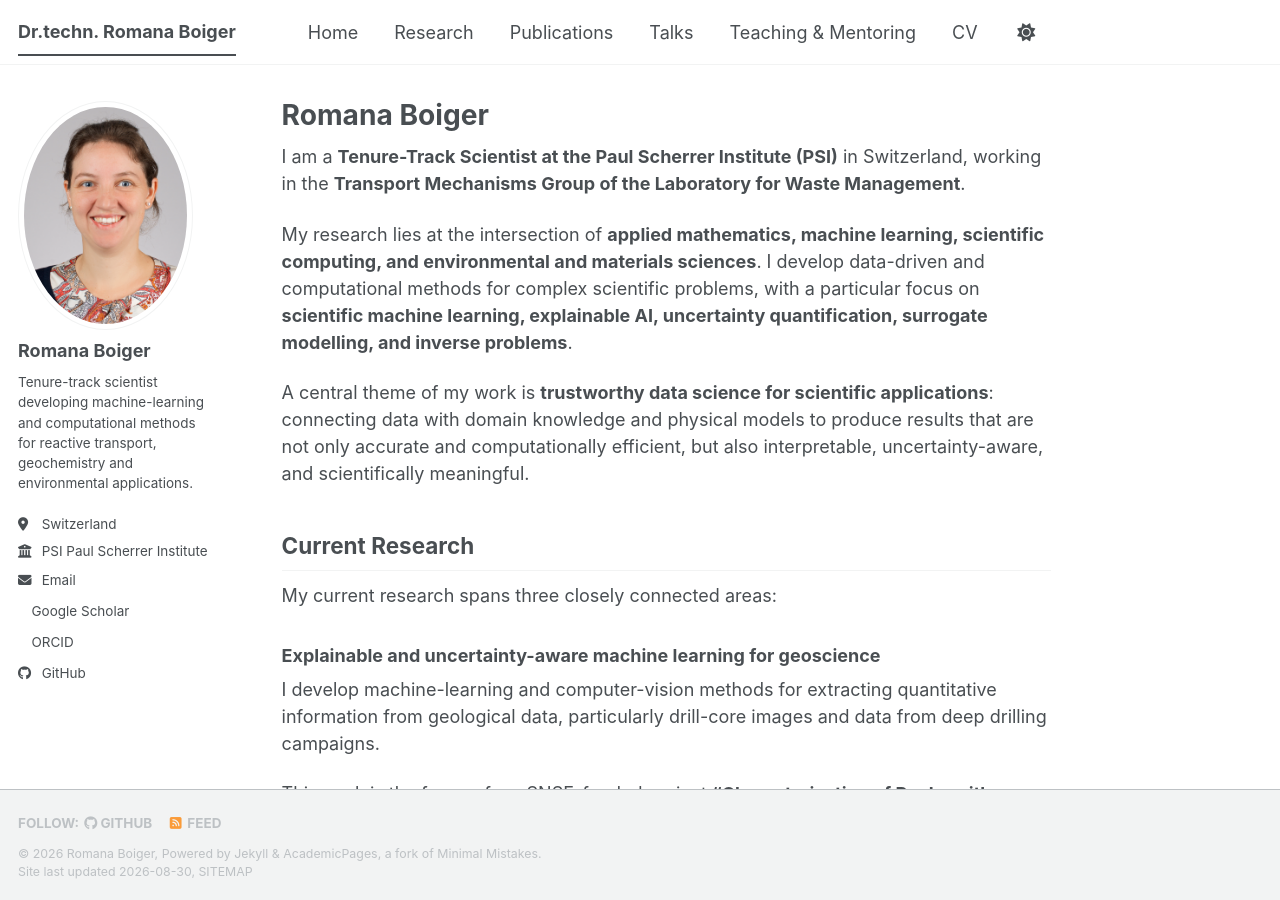
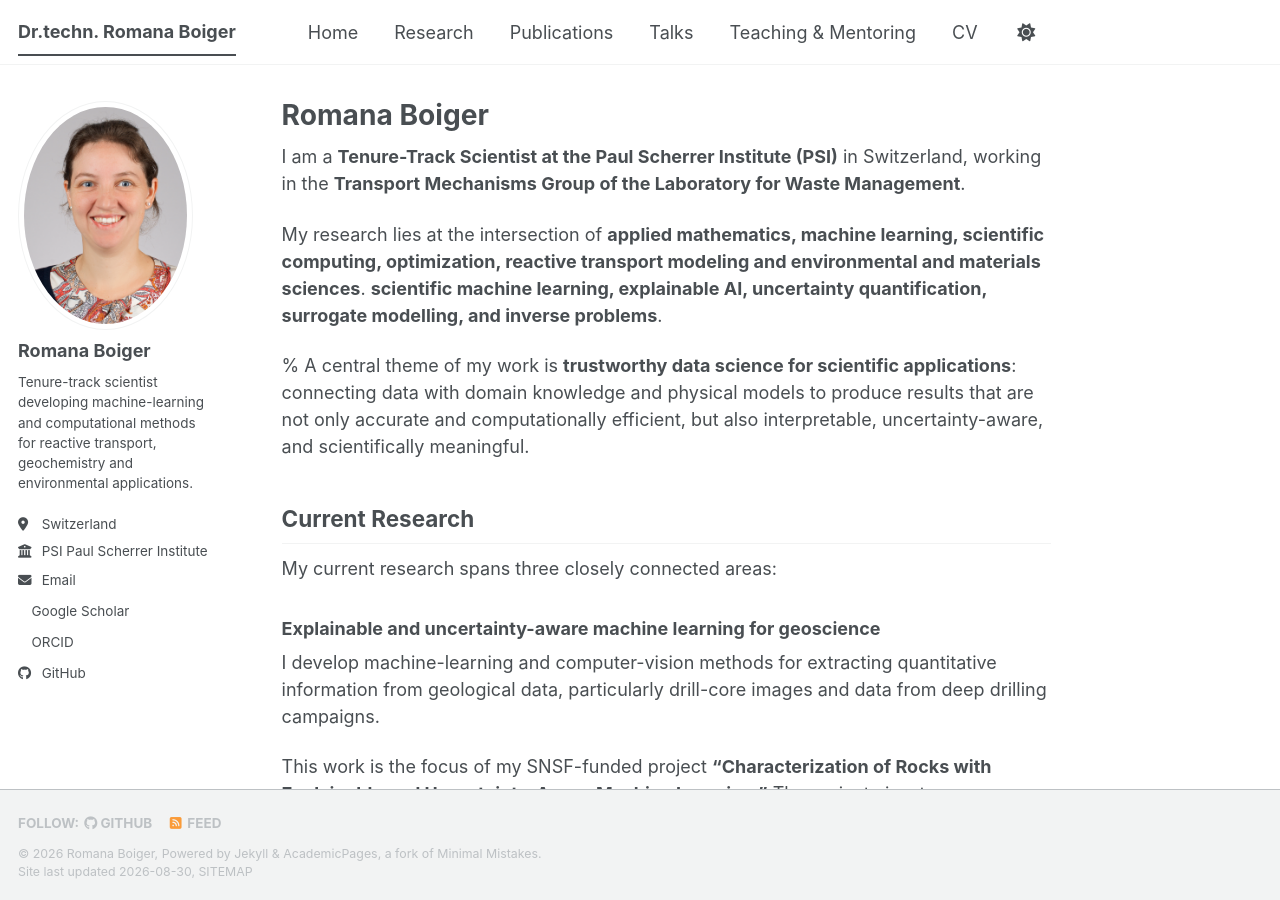
Before and after one commit to boigerr/boigerr.github.io, a Jekyll site: the page built from _pages/about.md, in a window 1280 px wide and 900 px high. Built offline with Jekyll 4.4.1, drawn with Linux system fonts in a browser that asks for light colours; a style sheet for code colours, icons or effects is not loaded.

Commit message:
Revise research description in about.md
Updated research focus areas and clarified themes in the about page.

```diff
--- a/_pages/about.md
+++ b/_pages/about.md
@@ -9,9 +9,9 @@ redirect_from:
 
 I am a **Tenure-Track Scientist at the Paul Scherrer Institute (PSI)** in Switzerland, working in the **Transport Mechanisms Group of the Laboratory for Waste Management**.
 
-My research lies at the intersection of **applied mathematics, machine learning, scientific computing, and environmental and materials sciences**. I develop data-driven and computational methods for complex scientific problems, with a particular focus on **scientific machine learning, explainable AI, uncertainty quantification, surrogate modelling, and inverse problems**.
+My research lies at the intersection of **applied mathematics, machine learning, scientific computing, optimization, reactive transport modeling and environmental and materials sciences**. **scientific machine learning, explainable AI, uncertainty quantification, surrogate modelling, and inverse problems**.
 
-A central theme of my work is **trustworthy data science for scientific applications**: connecting data with domain knowledge and physical models to produce results that are not only accurate and computationally efficient, but also interpretable, uncertainty-aware, and scientifically meaningful.
+% A central theme of my work is **trustworthy data science for scientific applications**: connecting data with domain knowledge and physical models to produce results that are not only accurate and computationally efficient, but also interpretable, uncertainty-aware, and scientifically meaningful.
 
 ## Current Research
 
```
